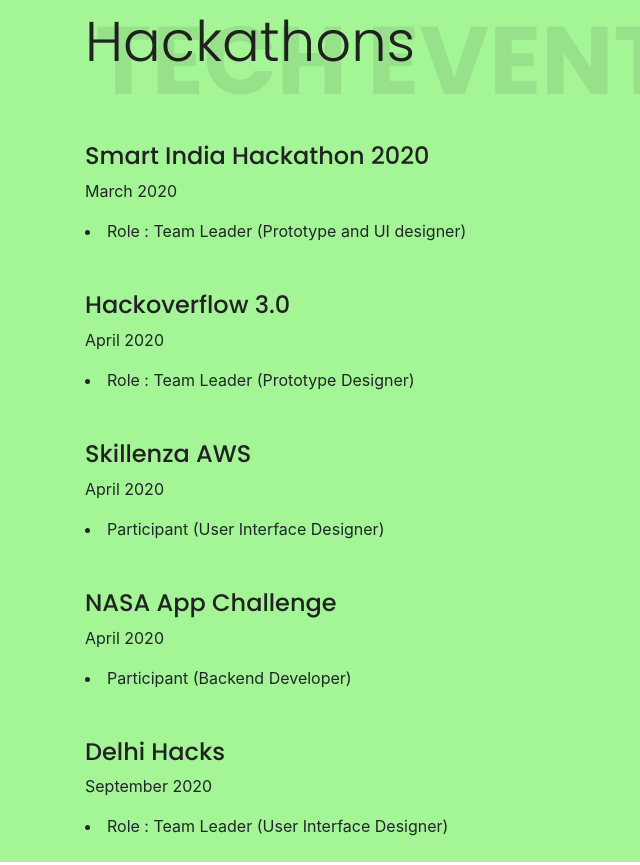
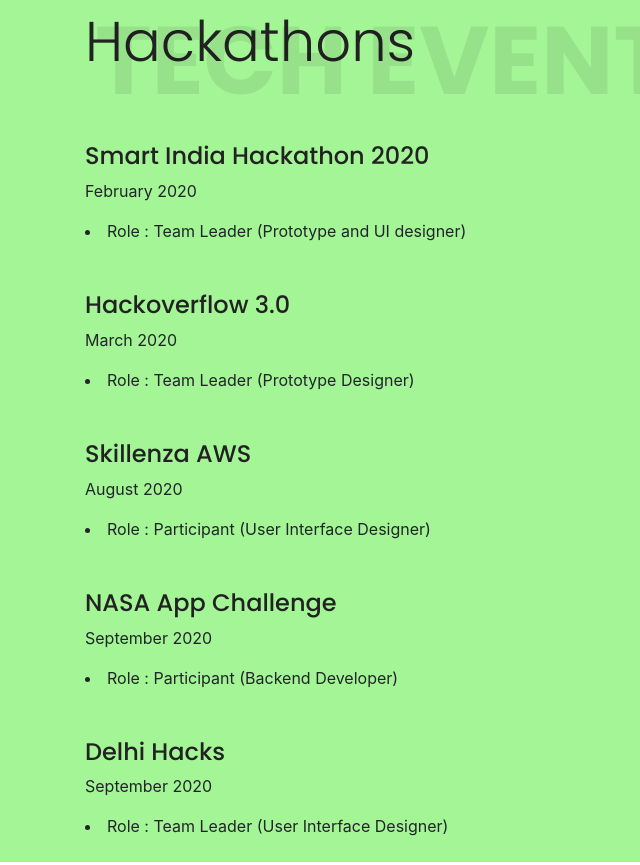
Before and after one commit to Aayush-hub/Aayush-Garg-Portfolio, a plain HTML site: page index.html in a window 1280 px wide. Shown: the part 3101-3966 px from the top of the page, without its empty margins (0-640 px from the left). Drawn offline with nearby package versions, Linux system fonts and the light colour scheme.

Commit message:
Update index.html

```diff
--- a/index.html
+++ b/index.html
@@ -202,7 +202,7 @@
                                 <h4>Smart India Hackathon 2020</h4>
                             </div>
                             <div>
-                                <p>March 2020</p>
+                                <p>February 2020</p>
                             </div>
                             <div>
                                 <li>Role : Team Leader (Prototype and UI designer)</li>
@@ -215,7 +215,7 @@
                                 <h4>Hackoverflow 3.0</h4>
                             </div>
                             <div>
-                                <p>April 2020</p>
+                                <p> March 2020 </p>
                             </div>
                             <div>
                                 <li>Role : Team Leader (Prototype Designer)</li>
@@ -226,10 +226,10 @@
                                 <h4>Skillenza AWS</h4>
                             </div>
                             <div>
-                                <p>April 2020 </p>
+                                <p> August 2020 </p>
                             </div>
                             <div>
-                                <li>Participant (User Interface Designer)</li>
+                                <li>Role : Participant (User Interface Designer)</li>
                             </div>
                         </div>
                         <div class="py-4">
@@ -237,10 +237,10 @@
                                 <h4>NASA App Challenge</h4>
                             </div>
                             <div>
-                                <p>April 2020</p>
+                                <p> September 2020</p>
                             </div>
                             <div>
-                                <li>Participant (Backend Developer)</li>
+                                <li>Role : Participant (Backend Developer)</li>
                             </div>
                         </div>
                         <div class="py-4">
@@ -248,7 +248,7 @@
                                 <h4>Delhi Hacks</h4>
                             </div>
                             <div>
-                                <p>September 2020</p>
+                                <p> September 2020</p>
                             </div>
                             <div>
                                 <li>Role : Team Leader (User Interface Designer)</li>
```
